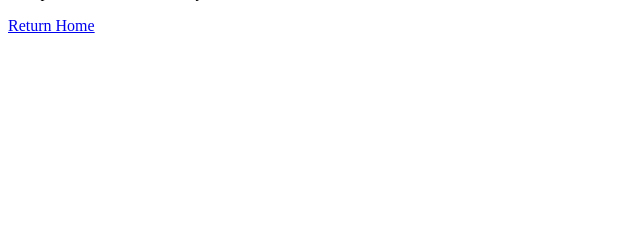
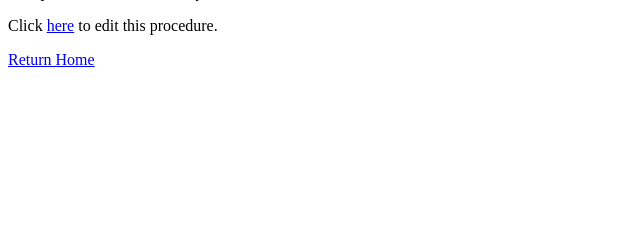
Before and after one commit to alexpsimone/shop-cat, a Flask app: template templates/procedure.html in a window 1280 px wide. Shown: the part 313-553 px from the top of the page, without its empty margins (0-640 px from the left). Run offline with Flask 2, Linux system fonts and the light colour scheme; the template is opened without the code that fills it, so the values that code supplies are empty; some libraries are stand-ins or nearby versions.

Commit message:
added route to edit procedure after it's written

```diff
--- a/server.py
+++ b/server.py
@@ -352,6 +352,13 @@ def build_procedure():
     return redirect('/home')
 
 
+@app.route('/edit-procedure')
+def edit_procedure():
+    """Render the procedure editing form."""
+
+    return render_template('edit-procedure.html')
+
+
 if __name__ == '__main__':
     connect_to_db(app)
     app.run(debug = True, host = '0.0.0.0')
--- a/templates/procedure.html
+++ b/templates/procedure.html
@@ -56,6 +56,8 @@
     {% else %}
         <p>This procedure was created by {{ procedure.user.username }}.</p>
     {% endif %}
+
+    <p>Click <a href = "/edit-procedure">here</a> to edit this procedure.</p>
     <a href="/home">Return Home</a>
 
 {% endblock %}
```
